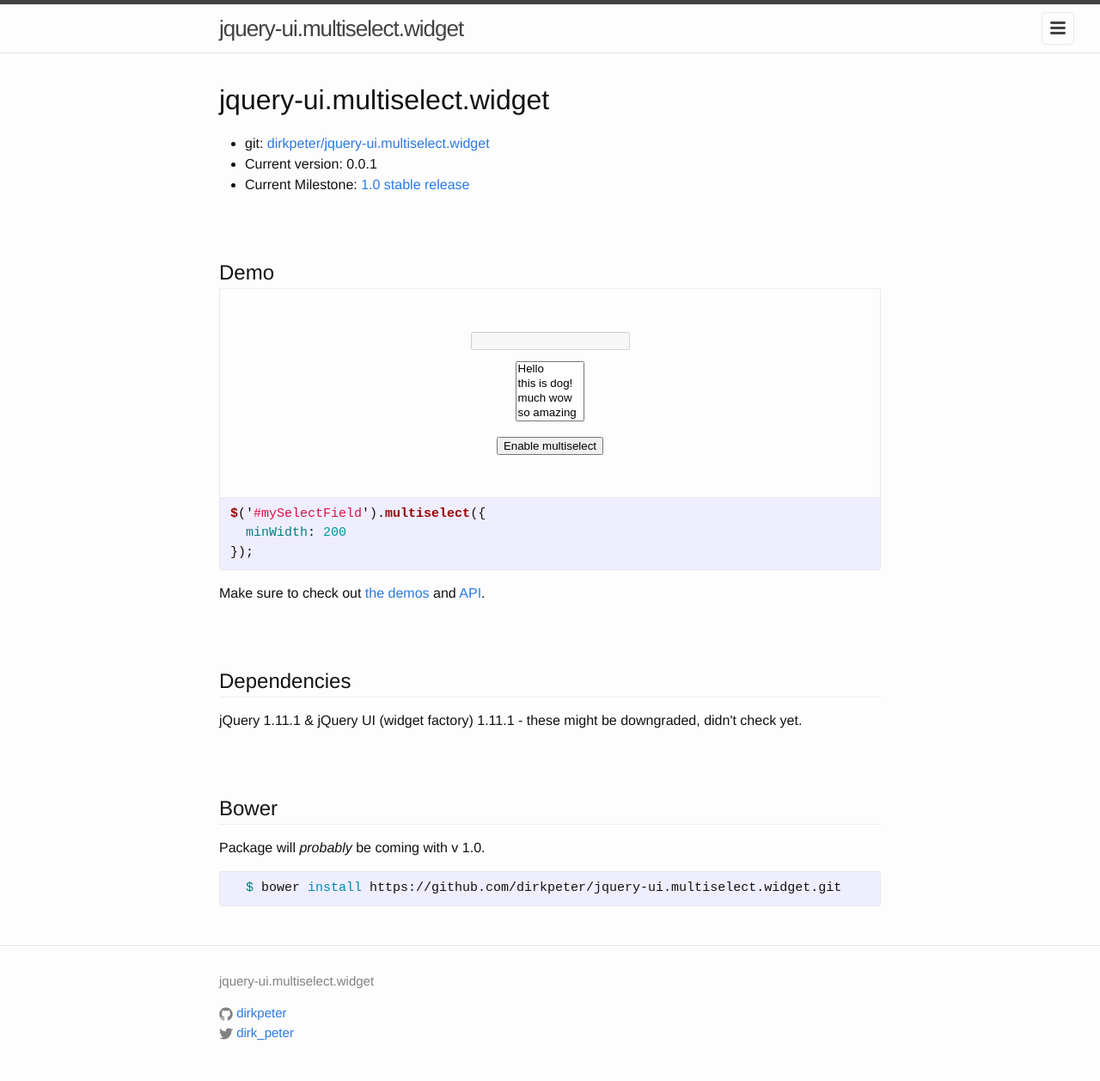
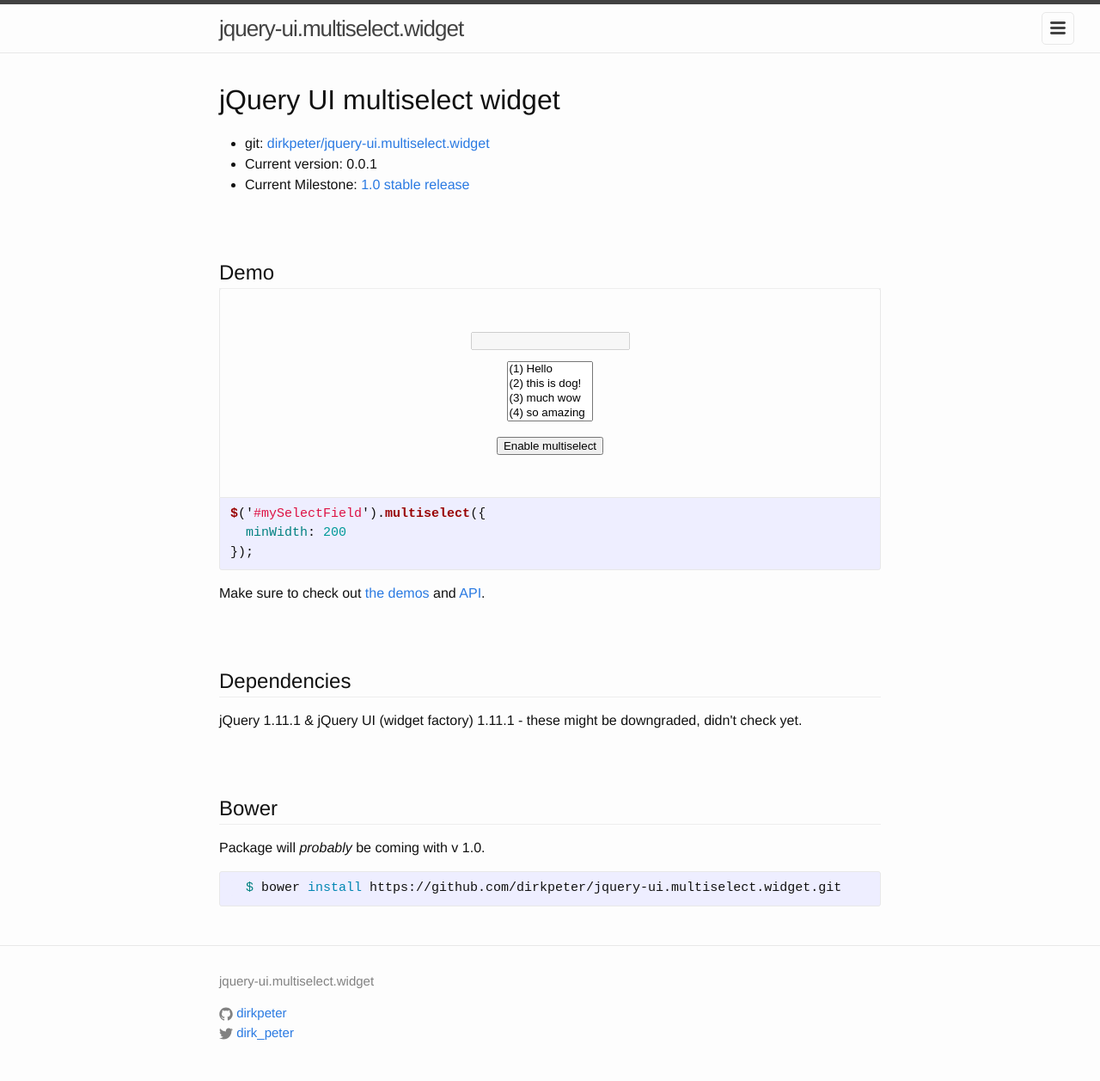
Before and after one commit to dirkpeter/jquery-ui.multiselect.widget, a Jekyll site: the page built from index.html, in a window 1280 px wide. Shown: the whole page at 86% size. Built offline with Jekyll 4.4.1, drawn with Linux system fonts in a browser that asks for light colours; nearby versions of some CDN libraries; some of the changed lines change nothing that is shown.

Commit message:
minor demo adjustment

```diff
--- a/index.html
+++ b/index.html
@@ -3,7 +3,7 @@
 ---
 
 <div class="home">
-  <h1>jquery-ui.multiselect.widget</h1>
+  <h1>jQuery UI multiselect widget</h1>
 
   <ul>
     <li>git: <a href="https://github.com/dirkpeter/jquery-ui.multiselect.widget">dirkpeter/jquery-ui.multiselect.widget</a></li>
@@ -15,11 +15,11 @@
   <div class="intro-demo">
     <input type="text" id="result" value="" disabled style="margin-bottom:1em" /><br />
     <select class="multiselect" multiple>
-      <option value="1">Hello</option>
-      <option value="2">this is dog!</option>
-      <option value="3">much wow</option>
-      <option value="4">so amazing</option>
-      <option value="5">such options</option>
+      <option value="1">(1) Hello</option>
+      <option value="2">(2) this is dog!</option>
+      <option value="3">(3) much wow</option>
+      <option value="4">(4) so amazing</option>
+      <option value="5">(5) such options</option>
     </select><br />
     <button id="enable" style="margin-top:1em">Enable multiselect</button>
   </div>
```
